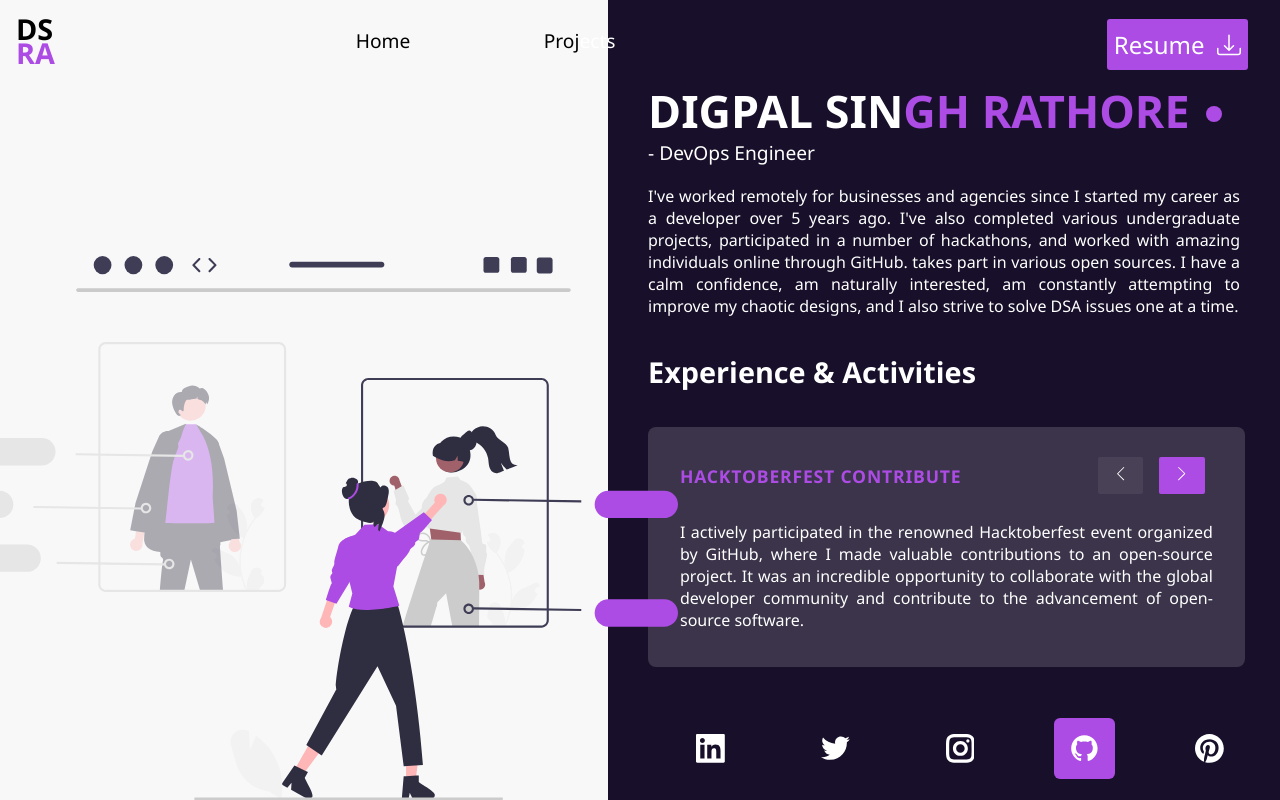
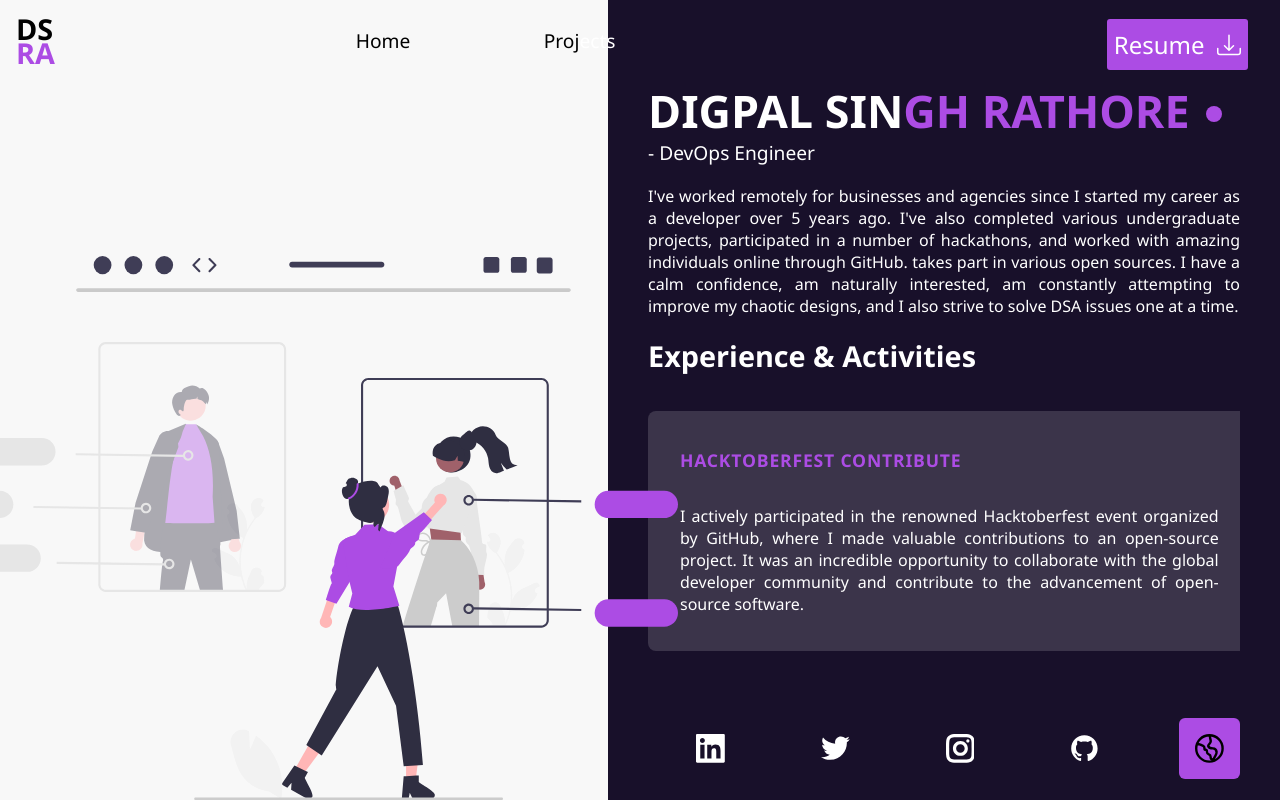
Before and after one commit to dsrathore1/Personal-Porfolio, a React (Create React App) app in the folder client/: page /resume in a window 1280 px wide. Built offline with nearby package versions, Linux system fonts and the light colour scheme; a web font is replaced by a local one.

Commit message:
Edit in Resume

```diff
--- /dev/null
+++ b/client/extra.js
@@ -0,0 +1,5 @@
+   // {
+        //     "id": 2,
+        //     "title": "WeFarmous - (Internship)",
+        //     "about": "I've completed my internship at WeFarmous, a dynamic and innovative company. It was a rewarding experience that allowed me to gain valuable skills and knowledge in my field. I am grateful for the opportunity to have been part of the WeFarmous team."
+        // }
--- /dev/null
+++ b/client/src/Components/Assets/Tile.json
@@ -0,0 +1,19 @@
+{
+    "tile": [
+        {
+            "id": 1,
+            "title": "Hacktoberfest Contribute",
+            "about": "I actively participated in the renowned Hacktoberfest event organized by GitHub, where I made valuable contributions to an open-source project. It was an incredible opportunity to collaborate with the global developer community and contribute to the advancement of open-source software."
+        },
+        {
+            "id": 2,
+            "title": "WeFarmous - (Internship)",
+            "about": "I've completed my internship at WeFarmous, a dynamic and innovative company. It was a rewarding experience that allowed me to gain valuable skills and knowledge in my field. I am grateful for the opportunity to have been part of the WeFarmous team."
+        },
+        {
+            "id": 3,
+            "title": "WeFarmous - (Internship)",
+            "about": "I've completed my internship at WeFarmous, a dynamic and innovative company. It was a rewarding experience that allowed me to gain valuable skills and knowledge in my field. I am grateful for the opportunity to have been part of the WeFarmous team."
+        }
+    ]
+}
--- a/client/src/Pages/About/Resume/Resume.jsx
+++ b/client/src/Pages/About/Resume/Resume.jsx
@@ -1,15 +1,27 @@
 import React from 'react';
 import "./ResumeStyle.css";
 import { BsDownload } from "react-icons/bs";
+import Show from "../../../Components/Assets/Show-case.svg";
+import { GrLinkedin, GrTwitter, GrInstagram, GrGithub, GrGlobe } from "react-icons/gr";
+import Tile from "../../../Components/Assets/Tile.json";
 import { Link } from 'react-router-dom';
-import Show from "../../../Components/Assets/Show-case.svg";
-import { SlArrowLeft, SlArrowRight } from "react-icons/sl";
-import { GrLinkedin, GrTwitter, GrInstagram, GrGithub, GrPinterest } from "react-icons/gr";
 
 const Resume = () => {
+    const [exp, setExp] = React.useState([]);
+
+    const getData = async () => {
+        const { tile } = await Tile;
+        setExp(tile);
+        console.log(tile);
+    }
+
+    React.useEffect(() => {
+        getData();
+    }, []);
+
+
     return (
         <>
-            <div className='resumeContainer'>
             <div className='resumeNav'>
                 <div className='navLeft'>
                     <span className='resumeLogo'>DS<br /><span className='ra'>RA</span></span>
@@ -18,7 +30,7 @@ const Resume = () => {
                         <Link to={"/projects"} className='resumeNavLink navProjects'>Proj<span className='ects'>ects</span></Link>
                     </ol>
                 </div>
-                    <Link to={"/"} className='downloadResume'>Resume <BsDownload className='downloadResumeIcon' /></Link>
+                <Link to={"#"} className='downloadResume' onClick={() => { window.alert("Hello World") }}>Resume <BsDownload className='downloadResumeIcon' /></Link>
             </div>
             <div className='resumeDividend'>
                 <div className='resumeContainerLeft'>
@@ -28,26 +40,27 @@ const Resume = () => {
                     <h1 className='my-name'>Digpal Sin<span className='my-name2'>gh Rathore</span><div className='dot'></div></h1>
                     <p className='my-profession'>- DevOps Engineer</p>
                     <p className='about-me'>I've worked remotely for businesses and agencies since I started my career as a developer over 5 years ago. I've also completed various undergraduate projects, participated in a number of hackathons, and worked with amazing individuals online through GitHub. takes part in various open sources. I have a calm confidence, am naturally interested, am constantly attempting to improve my chaotic designs, and I also strive to solve DSA issues one at a time.</p>
-                        <div className='experienceAndActivitiesDiv'>
                     <h1 className='eAADTitle'>Experience & Activities</h1>
+                    <div className='tiles'>
+                        {
+                            exp.map((ele) => {
+                                return (
                                     <div className='show-tile'>
                                         <div className='show-tile-heading'>
-                                    <p className='show-tile-title'>Hacktoberfest Contribute</p>
-                                    <div className='show-move-btn'>
-                                        <button className='left-side-arrow arrow'><SlArrowLeft /></button>
-                                        <button className='right-side-arrow arrow'><SlArrowRight /></button>
+                                            <p className='show-tile-title'>{ele.title}</p>
                                         </div>
+                                        <p className='about-experience'>{ele.about}</p>
                                     </div>
-                                <p className='about-experience'>I actively participated in the renowned Hacktoberfest event organized by GitHub, where I made valuable contributions to an open-source project. It was an incredible opportunity to collaborate with the global developer community and contribute to the advancement of open-source software.</p>
+                                );
+                            })
+                        }
                     </div>
                     <div className='socialMedia-icon-container'>
                         <GrLinkedin className='social-icon' />
                         <GrTwitter className='social-icon' />
                         <GrInstagram className='social-icon' />
-                                <GrGithub className='social-icon github' />
-                                <GrPinterest className='social-icon' />
-                            </div>
-                        </div>
+                        <GrGithub className='social-icon ' />
+                        <GrGlobe className='social-icon globe' />
                     </div>
                 </div>
             </div>
--- a/client/src/Pages/About/Resume/ResumeStyle.css
+++ b/client/src/Pages/About/Resume/ResumeStyle.css
@@ -6,12 +6,6 @@
     padding: 0 1rem;
     position: fixed;
     width: 100%;
-}
-
-.resumeContainer {
-    height: 100%;
-    width: 100%;
-    position: relative;
 }
 
 .resumeLogo {
@@ -150,67 +144,8 @@
     text-align: justify;
 }
 
-.experienceAndActivitiesDiv {
-    display: flex;
-    flex-direction: column;
-}
-
 .eAADTitle {
     font-size: 1.8rem;
-}
-
-.show-tile-heading {
-    display: flex;
-    justify-content: space-between;
-    align-items: center;
-    width: 100%;
-}
-
-.show-tile {
-    background: #ececec2a;
-    padding: 0 2rem;
-    width: 90%;
-    height: 30vh;
-    display: flex;
-    flex-direction: column;
-    justify-content: center;
-    align-items: center;
-    border-radius: .5rem;
-    margin-top: 1rem;
-}
-
-.show-tile-title {
-    color: #ac4ce4;
-    font-weight: 800;
-    letter-spacing: .8px;
-    text-transform: uppercase;
-    font-size: 1.1rem;
-}
-
-.show-move-btn {
-    height: 4vh;
-    display: flex;
-    justify-content: center;
-    align-items: center;
-}
-
-.arrow {
-    margin: 0 .5rem;
-    background: #ececec13;
-    border: none;
-    outline: none;
-    padding: .6rem 1rem;
-    color: #fff;
-    border-radius: 2px;
-    cursor: pointer;
-}
-
-.right-side-arrow {
-    background: #ac4ce4;
-}
-
-.about-experience {
-    text-align: justify;
 }
 
 .socialMedia-icon-container {
@@ -226,6 +161,45 @@
     border-radius: 10%;
 }
 
-.github {
+.globe {
     background: #ac4ce4;
 }
+
+.tiles{
+    overflow: hidden;
+    height: 34vh;
+    width: 100%;
+
+}
+
+.show-tile {
+    background: #ececec2a;
+    padding: 0 2rem;
+    height: 30vh;
+    display: flex;
+    flex-direction: column;
+    justify-content: center;
+    align-items: center;
+    border-radius: .5rem;
+    margin: 1rem 0;
+    width: 91%;
+}
+
+.show-tile-heading {
+    display: flex;
+    justify-content: space-between;
+    align-items: center;
+    width: 100%;
+}
+
+.show-tile-title {
+    color: #ac4ce4;
+    font-weight: 800;
+    letter-spacing: .8px;
+    text-transform: uppercase;
+    font-size: 1.1rem;
+}
+
+.about-experience {
+    text-align: justify;
+}
```
Also changed, not shown: client/src/Components/ResumeTile/ResumeTileBox.jsx (added, +12 -0 lines). Lines whose indentation alone changed are shown as unchanged.
